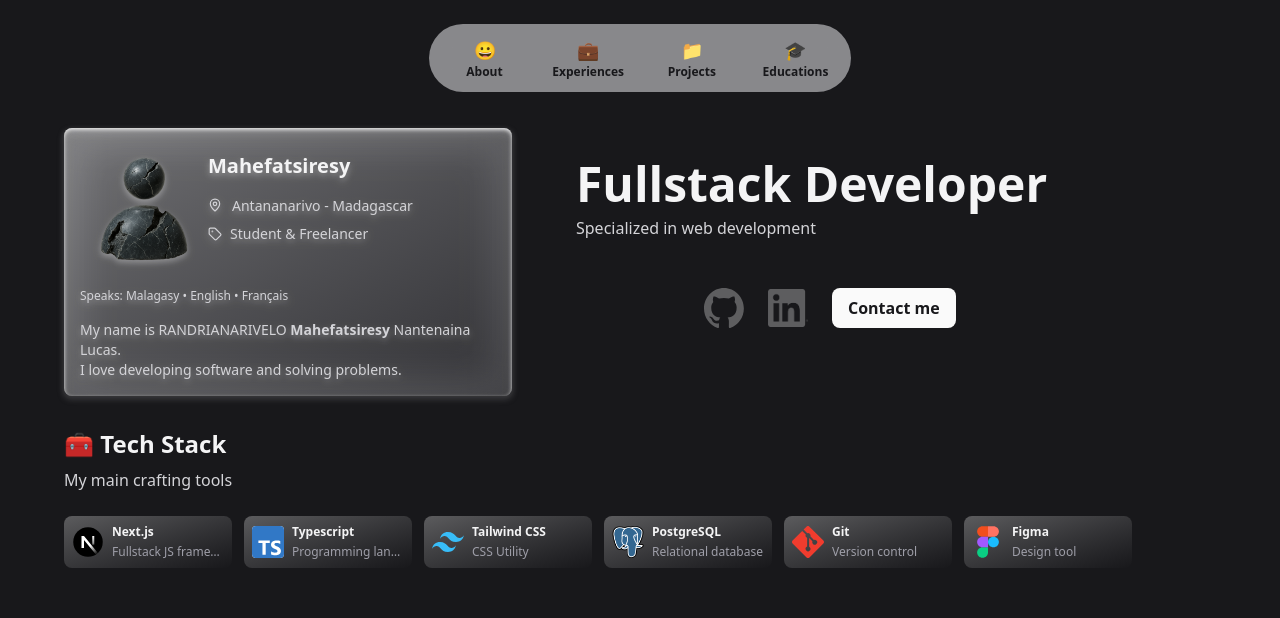
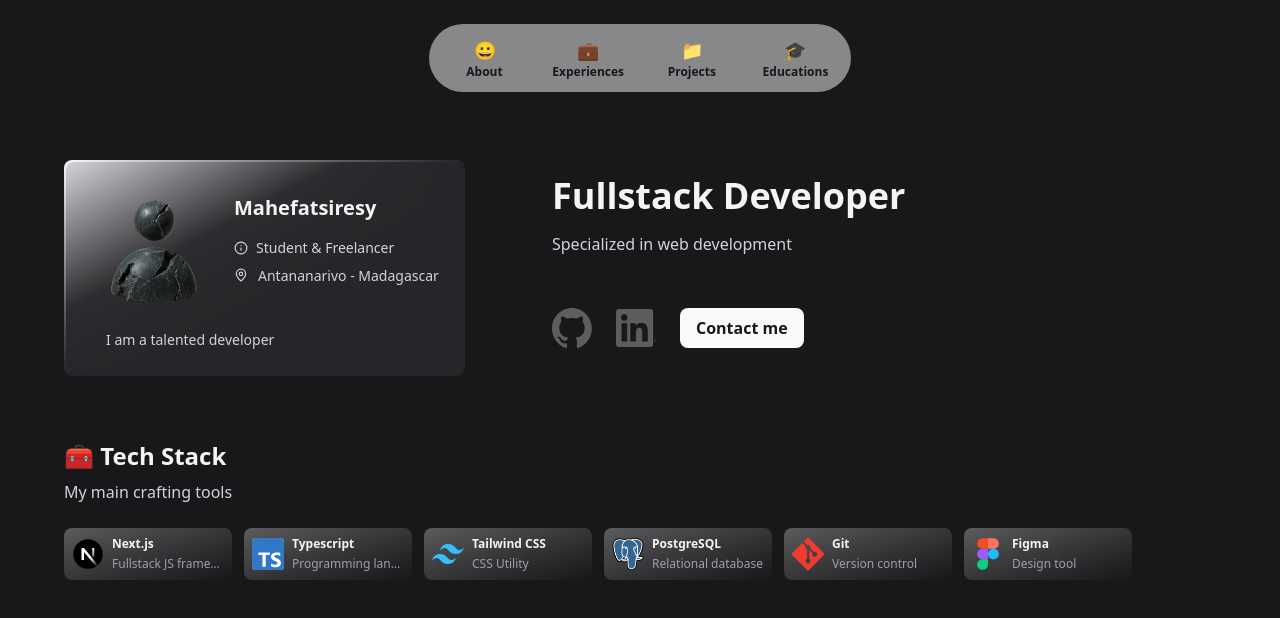
Before and after one commit to mahefatsiresy/mahefatsiresy.github.io, a SvelteKit app: page / in a window 1280 px wide. Shown: the top 618 px of the page. Built offline with nearby package versions, Linux system fonts and the light colour scheme.

Commit message:
update hero style

```diff
--- a/src/components/ProfileCard.svelte
+++ b/src/components/ProfileCard.svelte
@@ -1,37 +1,35 @@
 <script>
-  import { MapPin, Tag } from "@lucide/svelte";
+  import { MapPin, Info } from "@lucide/svelte";
   import avatar from "$lib/assets/avatar.png";
 </script>
 
 <div
-  class="rounded-lg p-4 bg-gradient-to-br from-zinc-50/30 to-zinc-800/30 backdrop-blur-xl max-w-sm lg:max-w-md shadow-inner shadow-zinc-100 drop-shadow-md drop-shadow-zinc-100/50"
+  class="rounded-lg bg-gradient-to-br from-zinc-50 to-50% to-zinc-800/90 backdrop-blur-xl max-w-sm min-w-xs lg:max-w-md p-0.5 h-fit mx-auto"
 >
-  <div class="flex">
+  <div
+    class="rounded-lg p-6 md:p-3 lg:p-6 bg-gradient-to-br from-zinc-300 to-35% to-zinc-800/90 backdrop-blur-xl max-w-sm lg:max-w-md"
+  >
+    <div class="flex gap-4">
       <img
         src={avatar}
         alt="abstract 3d avatar with rock texture"
         height={320}
         width={320}
-      class="h-24 w-24 object-contain lg:h-[128px] lg:w-auto"
+        class="h-32 w-32 object-contain lg:h-[128px] lg:w-auto"
       />
       <div class="pt-2">
         <p class="text-xl font-semibold mb-4">Mahefatsiresy</p>
         <p class="flex items-center text-sm text-zinc-300 gap-2 mb-2">
+          <Info size={14} /> Student & Freelancer
+        </p>
+        <p class="flex items-center text-sm text-zinc-300 gap-2">
           <span class="w-4 h-4"><MapPin size={14} /></span>Antananarivo -
           Madagascar
         </p>
-      <p class="flex items-center text-sm text-zinc-300 gap-2">
-        <Tag size={14} /> Student & Freelancer
+      </div>
+    </div>
+    <p class="text-zinc-300 text-sm max-w-md ml-4 mt-4">
+      I am a talented developer
     </p>
   </div>
 </div>
-  <p class="text-xs my-4 text-zinc-300">
-    Speaks: Malagasy • English • Français
-  </p>
-  <p class="text-zinc-300 text-sm max-w-md">
-    My name is RANDRIANARIVELO
-    <span class="font-semibold">Mahefatsiresy</span>
-    Nantenaina Lucas.
-    <br />I love developing software and solving problems.
-  </p>
-</div>
--- a/src/routes/+layout.svelte
+++ b/src/routes/+layout.svelte
@@ -20,7 +20,7 @@
       icon: "📁",
     },
     {
-      href: "/#education",
+      href: "/#educations",
       text: "Educations",
       icon: "🎓",
     },
--- a/src/routes/+page.svelte
+++ b/src/routes/+page.svelte
@@ -15,19 +15,27 @@
   <title>Mahefatsiresy - Fullstack Developer</title>
 </head>
 
-<section id="about" aria-label="biography" class={`${wrapper} lg:mt-32`}>
-  <div class="md:flex md:gap-16">
-    <ProfileCard />
-    <div>
+<section id="about" aria-label="biography" class={`${wrapper} mb-16`}>
+  <div
+    class={"mt-16 grid md:grid-cols-2 align-items-center md:gap-x-8 lg:mt-40 max-w-4xl"}
+  >
+    <div class="md:col-start-2 md:w-fit md:ml-6">
       <h1
-        class="text-2xl font-semibold text-center mt-8 lg:text-5xl lg:text-start"
+        class="text-4xl font-semibold text-center md:text-start mt-8 md:mt-4 lg:text-4xl lg:text-start"
       >
         Fullstack Developer
       </h1>
-      <p class="text-center lg:text-start text-zinc-300 mt-2 mb-8">
+      <p class="text-center md:text-start text-zinc-300 mt-4 mb-8">
         Specialized in web development
       </p>
-      <div class="flex gap-6 items-center my-12 mx-auto lg:ml-32 w-fit">
+    </div>
+    <div
+      class="md:row-start-1 md:row-span-2 justify-self-center md:justify-self-start w-fit"
+    >
+      <ProfileCard />
+    </div>
+    <div class="md:col-start-2 mb-4 mt-8 md:mt-2 md:w-fit md:ml-6">
+      <div class="flex gap-6 items-center mx-auto md:mx-0 w-fit">
         <a href={GITHUB_LINK} class="opacity-30 hover:opacity-100"
           ><span class="hidden">View github profile</span><img
             src={github}
@@ -49,7 +57,7 @@
           /></a
         >
         <a
-          href="#contact"
+          href="mailto:mahefatsiresy.n.lucas@gmail.com"
           class="p-2 px-4 bg-zinc-50 text-zinc-900 rounded-lg font-semibold"
           >Contact me</a
         >
@@ -57,6 +65,9 @@
     </div>
   </div>
 </section>
+<section id="experiences"></section>
+<section id="projects"></section>
+<section id="educations"></section>
 
 <TechStack />
 <!--<Experiences />
```
Lines whose indentation alone changed are shown as unchanged.
